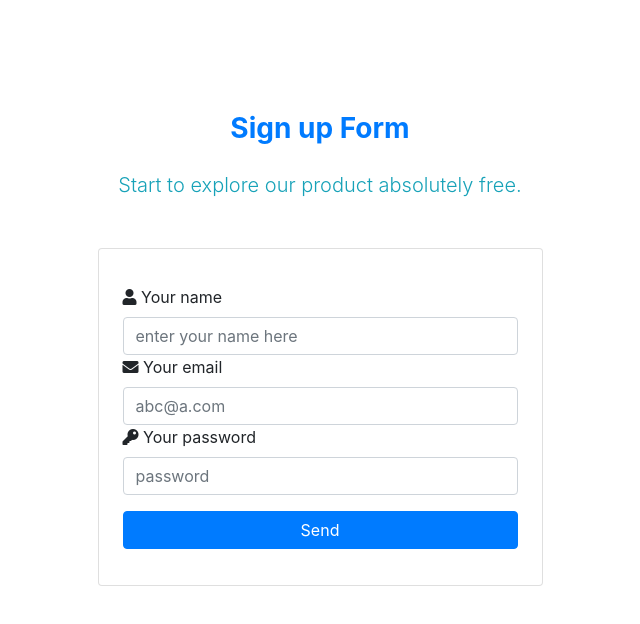
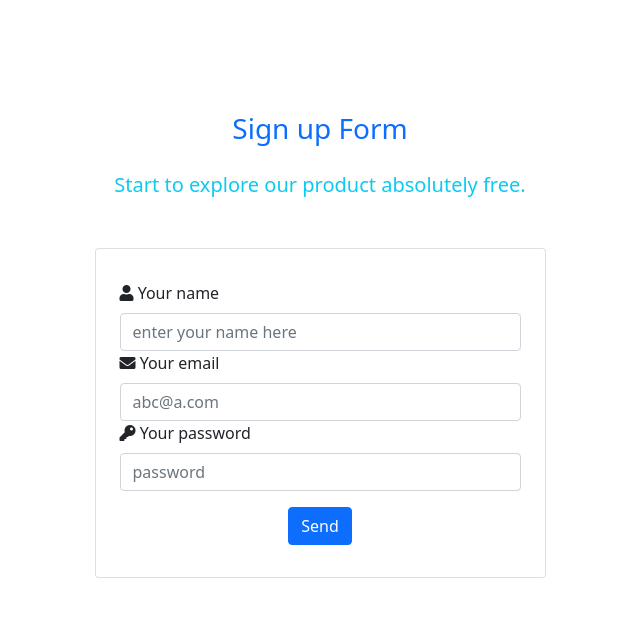
Before and after one commit to mrdev666/Web-FrontEnd, a plain HTML site: page signin.html in a window 1280 px wide. Shown: the whole page, without its empty margins (320-960 px from the left). Drawn offline with nearby package versions, Linux system fonts and the light colour scheme.

Commit message:
Update signin.html
stylesheet url change

```diff
--- a/signin.html
+++ b/signin.html
@@ -5,7 +5,8 @@
   <meta charset="UTF-8">
   <meta http-equiv="X-UA-Compatible" content="IE=edge">
   <meta name="viewport" content="width=device-width, initial-scale=1.0">
-  <link rel="stylesheet" href="../bootstrap-5.1.3-dist/bootstrap-5.1.3-dist/css/bootstrap.min.css">
+  <link href="https://cdn.jsdelivr.net/npm/bootstrap@5.1.3/dist/css/bootstrap.min.css" rel="stylesheet" integrity="sha384-1BmE4kWBq78iYhFldvKuhfTAU6auU8tT94WrHftjDbrCEXSU1oBoqyl2QvZ6jIW3" crossorigin="anonymous">
+
   <link rel="stylesheet" href="https://pro.fontawesome.com/releases/v5.10.0/css/all.css" integrity="sha384-AYmEC3Yw5cVb3ZcuHtOA93w35dYTsvhLPVnYs9eStHfGJvOvKxVfELGroGkvsg+p" crossorigin="anonymous"/>
   <title>Document</title>
 </head>
```
